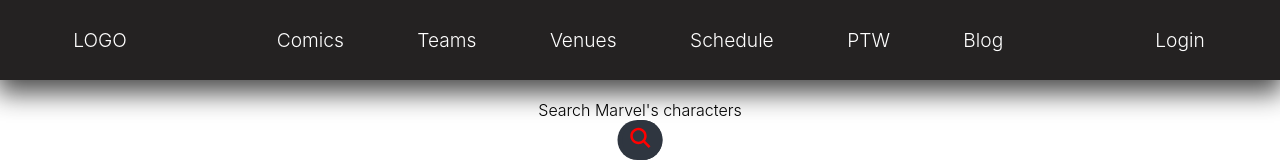
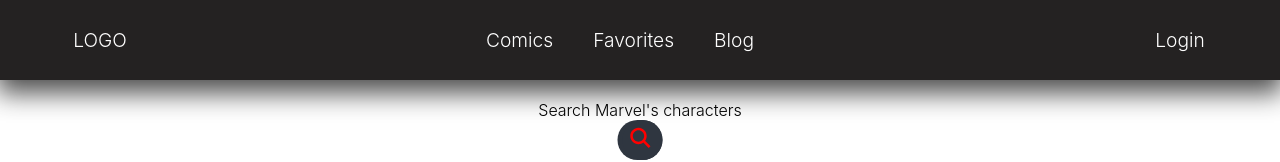
Before and after one commit to DujeV/blank_task, a React (Create React App) app: page / in a window 1280 px wide. Shown: the top 162 px of the page. Built offline with nearby package versions, Linux system fonts and the light colour scheme; no server answers.

Commit message:
Minor fixes in navbar

```diff
--- a/src/modules/Navbar/index.css
+++ b/src/modules/Navbar/index.css
@@ -19,7 +19,8 @@
 .navbar_menu {
   display: flex;
   align-items: center;
-  justify-content: space-around;
+  /* justify-content: space-around; */
+  justify-content: center;
   max-width: 800px;
   width: 100%;
   list-style: none;
@@ -29,6 +30,7 @@
   align-items: center;
   height: 40px;
   text-decoration: none;
+  margin-right: 40px;
 }
 
 .tabs:hover {
--- a/src/modules/Navbar/index.js
+++ b/src/modules/Navbar/index.js
@@ -8,19 +8,24 @@ const Navbar = () => {
   const navs = [
     {
       tab: "Comics",
+      link: "/comics",
     },
     {
-      tab: "Teams",
+      tab: "Favorites",
+      link: "/favorites",
     },
-    {
-      tab: "Venues",
-    },
-    {
-      tab: "Schedule",
-    },
-    {
-      tab: "PTW",
-    },
+    // {
+    //   tab: "Teams",
+    // },
+    // {
+    //   tab: "Venues",
+    // },
+    // {
+    //   tab: "Schedule",
+    // },
+    // {
+    //   tab: "PTW",
+    // },
     {
       tab: "Blog",
     },
```
